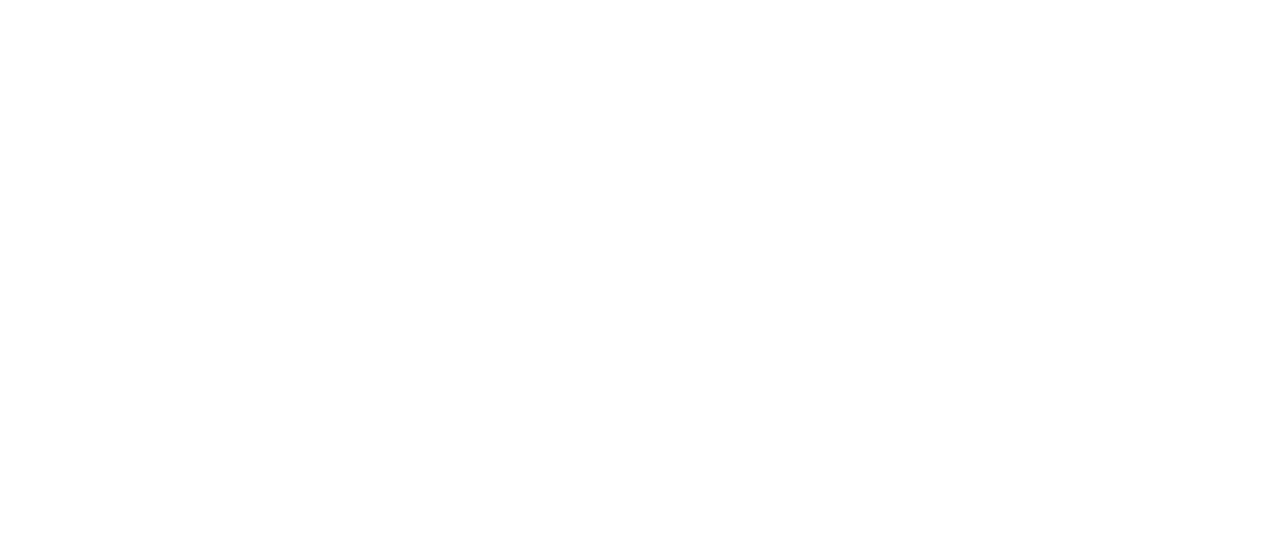
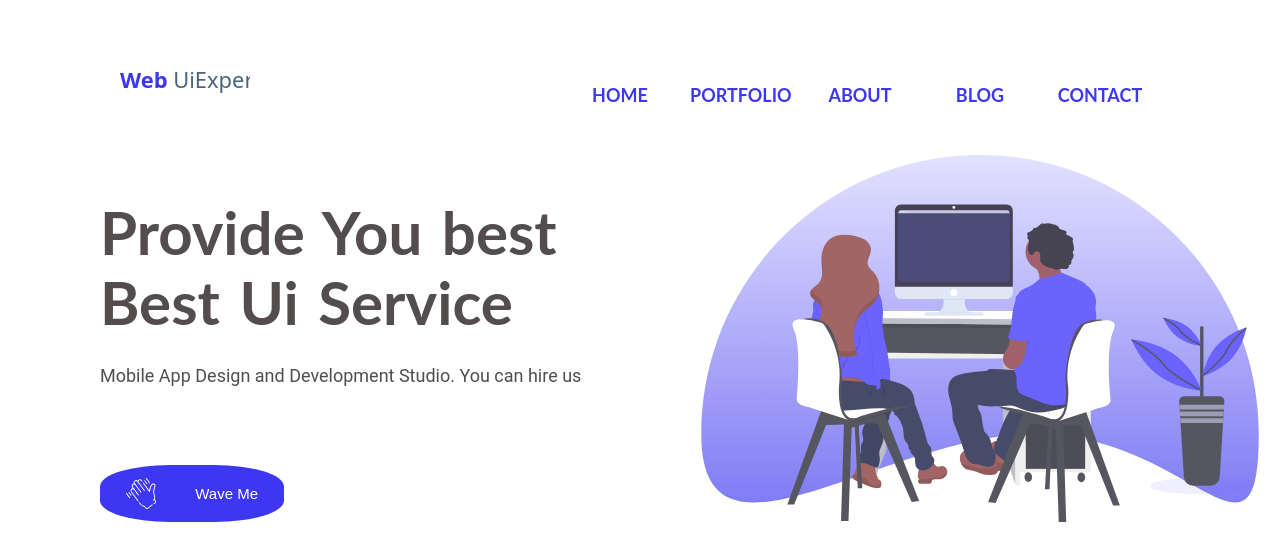
Before and after one commit to LileTsagareishvili/Homework7, a plain HTML site: page index.html in a window 1280 px wide. Drawn offline with Linux system fonts and the light colour scheme.

Commit message:
Section1
I made section 1.

created 2 boxes in one section

```diff
--- a/css/style.css
+++ b/css/style.css
@@ -0,0 +1,77 @@
+.nav {
+  display: flex;
+  background-color: #FFFFFF;
+  margin-top: 50px;
+  margin-right: 120px;
+}
+.nav > div {
+  color: #3D37F1;
+  width: 100px;
+  height: 27px;
+  margin: 10px;
+  text-align: center;
+  line-height: 70px;
+  font-size: 18px;
+  font-family: 'Lato', sans-serif;
+  font-weight: bolder;
+  justify-content: flex-end
+}
+header {
+	display: flex;
+	background-color: #FFFFFF;
+	justify-content: space-between;
+	align-items: center;
+}
+.logo {
+	width: 130px;
+    margin-top: 60px;
+    margin-left: 120px;
+}
+.box1{
+	width: 600px;
+	margin-left: 100px;
+	margin-top: 100px;
+
+}
+h3 {
+	font-size: 60px;
+    font-family: 'Lato', sans-serif;
+    font-weight: bold;
+    color: #534D4D; /*black*/
+    word-spacing: 5px;
+    line-height: 70px;
+
+}
+h4 {
+	font-size: 18px;
+    font-family: 'Roboto', sans-serif;
+    color: #534D4D; /*black*/
+    margin-bottom: 80px;
+    margin-top: 30px;
+
+}
+button {
+	background-color: #3D37F1; /*blue*/
+	color: #FFFFFF; /*white*/
+	text-align: center;
+	font-size: 15px;
+	font-family: 'Poppins', sans-serif;
+	width: 183.67px;
+	height: 56.77px;
+	border-radius: 38%;
+	border-style: none;
+	display: flex;
+    align-items: center;
+	justify-content: space-around;
+}
+
+.box2 {
+	width: 621px;
+	height: 366.63px;
+
+}
+.container {
+	display: flex;
+    align-items: flex-end;
+	justify-content: space-around;
+}
--- a/index.html
+++ b/index.html
@@ -5,9 +5,29 @@
 	<meta name="viewport" content="width=device-width, initial-scale=1">
 	<link rel="stylesheet" type="text/css" href="css/reset.css">
 	<link rel="stylesheet" type="text/css" href="css/style.css">
-	<title> </title>
+	<title>Home Page</title>
 </head>
 <body>
+	<header>
+		<img class="logo" src="img/logo.svg" alt="logo">
+		<nav class="nav">
+				<div>HOME</div>
+				<div>PORTFOLIO</div>
+				<div>ABOUT</div>
+				<div>BLOG</div>
+				<div>CONTACT</div>
+		</nav>
+	</header>
+
+		<section class="container">
+			<div class="box1">
+				<h3>Provide You best Best Ui Service</h3>
+				<h4>Mobile App Design and Development Studio. You can hire us</h4>
+				<button> <img src="img/hand.svg">  Wave Me</button>
+			</div>
+			<img class="box2" src="img/us.svg">
+		</section>
+
 
 </body>
 </html>
```
Also changed, not shown: img/hand.svg (added), img/logo.svg (added), img/us.svg (added).
